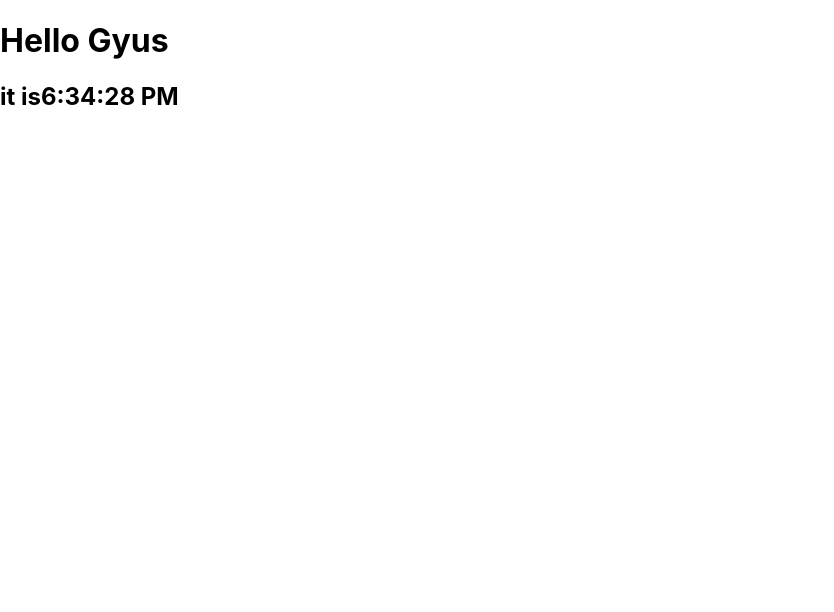
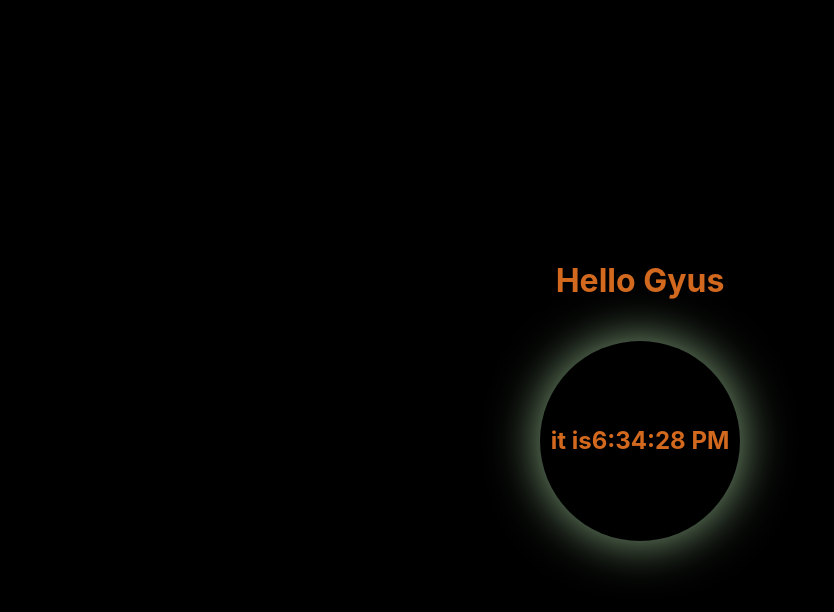
Before and after one commit to Malihashahi/react-first-project, a React (Create React App) app: page / in a window 1280 px wide. Shown: the top 612 px of the page, without its empty margins (0-834 px from the left). Built offline with nearby package versions, Linux system fonts and the light colour scheme.

Commit message:
working with Ract state and add style.css on pro

```diff
--- /dev/null
+++ b/public/assest/style.css
@@ -0,0 +1,29 @@
+body{
+  margin:0;
+  padding: 0;
+}
+
+
+.main{
+
+  width: 100%;
+  height: 100vh;
+  display: flex;
+  justify-content: center;
+  align-items: center;
+  flex-direction: column;
+  background: black;
+  color: chocolate
+}
+.timer{
+  width: 200px;
+  height: 200px;
+  border-radius: 50%;
+  box-shadow: 0 0 50px rgb(138, 174, 132);
+  align-items: center;
+  justify-content: center;
+  display: flex;
+  background: black;
+  color: chocolate;
+
+}
--- a/public/index.html
+++ b/public/index.html
@@ -10,6 +10,7 @@
       content="Web site created using create-react-app"
     />
     <link rel="apple-touch-icon" href="%PUBLIC_URL%/logo192.png" />
+    <!--link rel="stylesheet" href="assest/style.css">/>
     <!--
       manifest.json provides metadata used when your web app is installed on a
       user's mobile device or desktop. See https://developers.google.com/web/fundamentals/web-app-manifest/
--- a/src/index.js
+++ b/src/index.js
@@ -2,15 +2,28 @@
 import React, { Component } from 'react';
 import ReactDOM from 'react-dom';
 import './index.css';
+import './style.css';
 import reportWebVitals from './reportWebVitals';
 
 class Timer extends React.Component{
+  constructor(){
+    super();
+    this.state={
+      time : new Date().toLocaleTimeString()
+    }
+  }
   render(){
+    setInterval(()=>{
+    this.setState({
+      time:new Date().toLocaleTimeString()
+    })
+    },1000);
     return(
-      <h2>it is
+      <h2 className='timer'>it is
       {
-      new Date().toLocaleTimeString()
+        this.state.time
       }
+
     </h2>
     )
 
@@ -27,7 +40,7 @@ class Hello extends React.Component{
 class App extends React.Component {
   render(){
     return(
-    <div>
+    <div className='main'>
     <Hello/>
     <Timer />
 
@@ -37,17 +50,16 @@ class App extends React.Component {
 
 }
 
-const elem =new App();
 
 
-const tick =()=>{
+//const tick =()=>{
 
-    ReactDOM.render(<App/>, document.getElementById('root'));
+   ReactDOM.render(<App/>, document.getElementById('root'));
 
-  }
-  setInterval(() => {
-    tick();
-  }, 1000);
+ // }
+  //setInterval(() => {
+  //  tick();
+ // }, 1000);
 
 
 
--- /dev/null
+++ b/src/style.css
@@ -0,0 +1,29 @@
+body{
+  margin:0;
+  padding: 0;
+}
+
+
+.main{
+
+  width: 100%;
+  height: 100vh;
+  display: flex;
+  justify-content: center;
+  align-items: center;
+  flex-direction: column;
+  background: black;
+  color: chocolate
+}
+.timer{
+  width: 200px;
+  height: 200px;
+  border-radius: 50%;
+  box-shadow: 0 0 50px rgb(138, 174, 132);
+  align-items: center;
+  justify-content: center;
+  display: flex;
+  background: black;
+  color: chocolate;
+
+}
```
